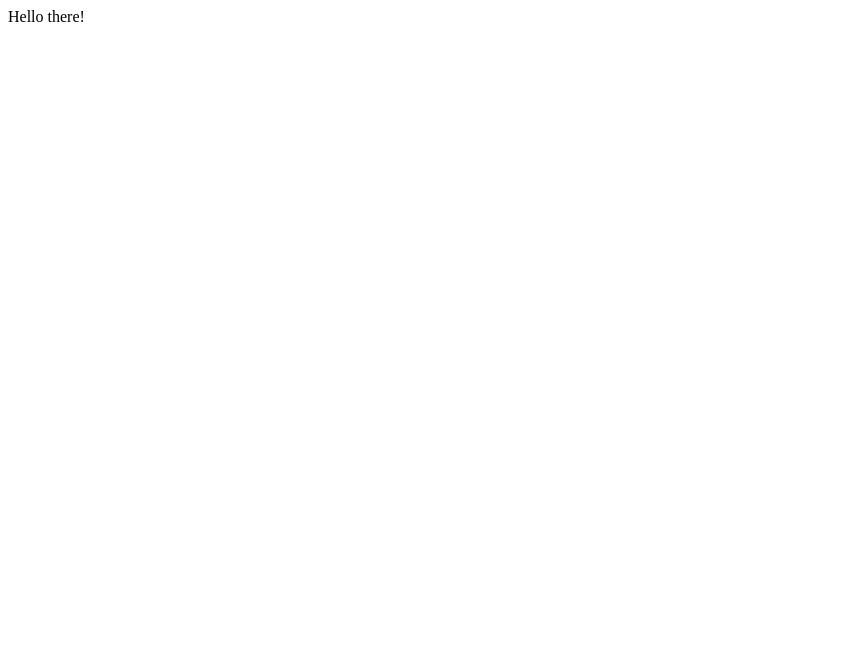
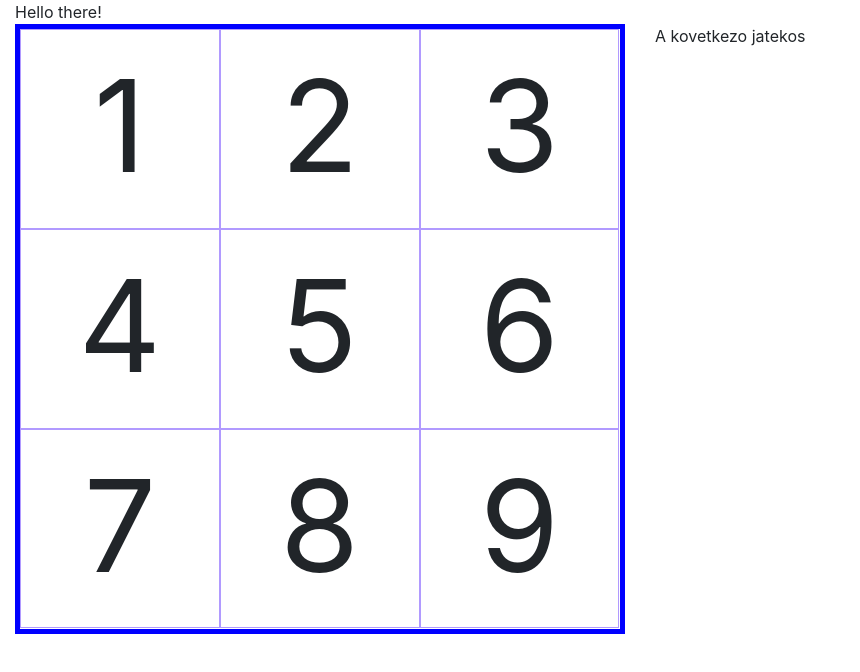
Before and after one commit to boldi24/tictactoe, a React app: page / in a window 1280 px wide. Shown: the top 672 px of the page, without its empty margins (0-860 px from the left). Built offline with nearby package versions, Linux system fonts and the light colour scheme.

Commit message:
Add basic board with style

```diff
--- a/package.json
+++ b/package.json
@@ -19,8 +19,10 @@
   },
   "homepage": "https://github.com/boldi24/tictactoe#readme",
   "dependencies": {
+    "bootstrap": "^4.1.2",
     "react": "^16.4.1",
-    "react-dom": "^16.4.1"
+    "react-dom": "^16.4.1",
+    "reactstrap": "^6.3.0"
   },
   "devDependencies": {
     "babel-core": "^6.26.3",
--- a/src/components/App.js
+++ b/src/components/App.js
@@ -1,8 +1,17 @@
 import React from 'react';
+import Board from './Board';
 
 const App = () => (
-  <div>
+  <div className="container-fluid">
       Hello there!
+    <div className="row">
+      <div className="col-12 col-sm-6">
+        <Board />
+      </div>
+      <div className="col-12 col-sm-6">
+        A kovetkezo jatekos
+      </div>
+    </div>
   </div>
 );
 
--- /dev/null
+++ b/src/components/Board.js
@@ -0,0 +1,17 @@
+import React from 'react';
+import Sqaure from './Sqaure';
+
+const Board = () => {
+  const nums = [1, 2, 3, 4, 5, 6, 7, 8, 9];
+  return (
+    <div className="board">
+      <div className="content">
+        {nums.map( n =>
+          <Sqaure key={n} value={n} />)
+        }
+      </div>
+    </div>
+  );
+};
+
+export default Board;
--- /dev/null
+++ b/src/components/Sqaure.js
@@ -0,0 +1,11 @@
+import React from 'react';
+
+const Sqaure = props => (
+  <div className="cell">
+    <div className="cellContent">
+      {props.value}
+    </div>
+  </div>
+);
+
+export default Sqaure;
--- a/src/index.html
+++ b/src/index.html
@@ -2,6 +2,7 @@
 <html lang="en">
 <head>
     <meta charset="UTF-8">
+    <meta name="viewport" content="width=device-width, initial-scale=1, shrink-to-fit=no">
     <title>Tic tac toe</title>
 </head>
 <body>
--- a/src/index.js
+++ b/src/index.js
@@ -1,5 +1,7 @@
 import React from 'react';
 import ReactDOM from 'react-dom';
 import App from './components/App';
+import 'bootstrap/dist/css/bootstrap.min.css';
+import './styles/styles.scss';
 
 ReactDOM.render(<App />, document.getElementById('app'));
--- /dev/null
+++ b/src/styles/styles.scss
@@ -0,0 +1,39 @@
+.board {
+  position: relative;
+  width: 100%;
+  border: 5px solid blue;
+
+  &:after {
+    content: "";
+    display: block;
+    padding-bottom: 100%;
+  }
+
+  .content {
+    position: absolute;
+    width: 100%;
+    height: 100%;
+    }
+
+}
+
+.cell {
+  width: 33.3%;
+  height: 33.3%;
+  border: 1px solid #b19aff;
+  float: left;
+  position: relative;
+  margin: 0px;
+
+  .cellContent {
+    position: absolute;
+    width: 100%;
+    height: 100%;
+    font-size: 10vw;
+    text-align: center;
+  }
+
+  &:hover {
+    background: coral;
+  }
+}
--- a/webpack.config.js
+++ b/webpack.config.js
@@ -23,7 +23,14 @@ module.exports = {
         use: [
           productionMode ? MiniCssExtractPlugin.loader : 'style-loader',
           'css-loader',
-          'sass-loader'
+          'sass-loader',
+        ],
+      },
+      {
+        test: /\.css$/,
+        use: [
+          productionMode ? MiniCssExtractPlugin.loader : 'style-loader',
+          'css-loader',
         ],
       },
     ],
@@ -32,9 +39,6 @@ module.exports = {
     new HtmlWebpackPlugin({
       template: './src/index.html',
     }),
-    new MiniCssExtractPlugin({
-      filename: '[name].css',
-      chunkFilename: '[id].css',
-    })
+    new MiniCssExtractPlugin('style.css'),
   ],
 };
```
Also changed, not shown: 1 other file (tests, documents, lock files or other folders).
